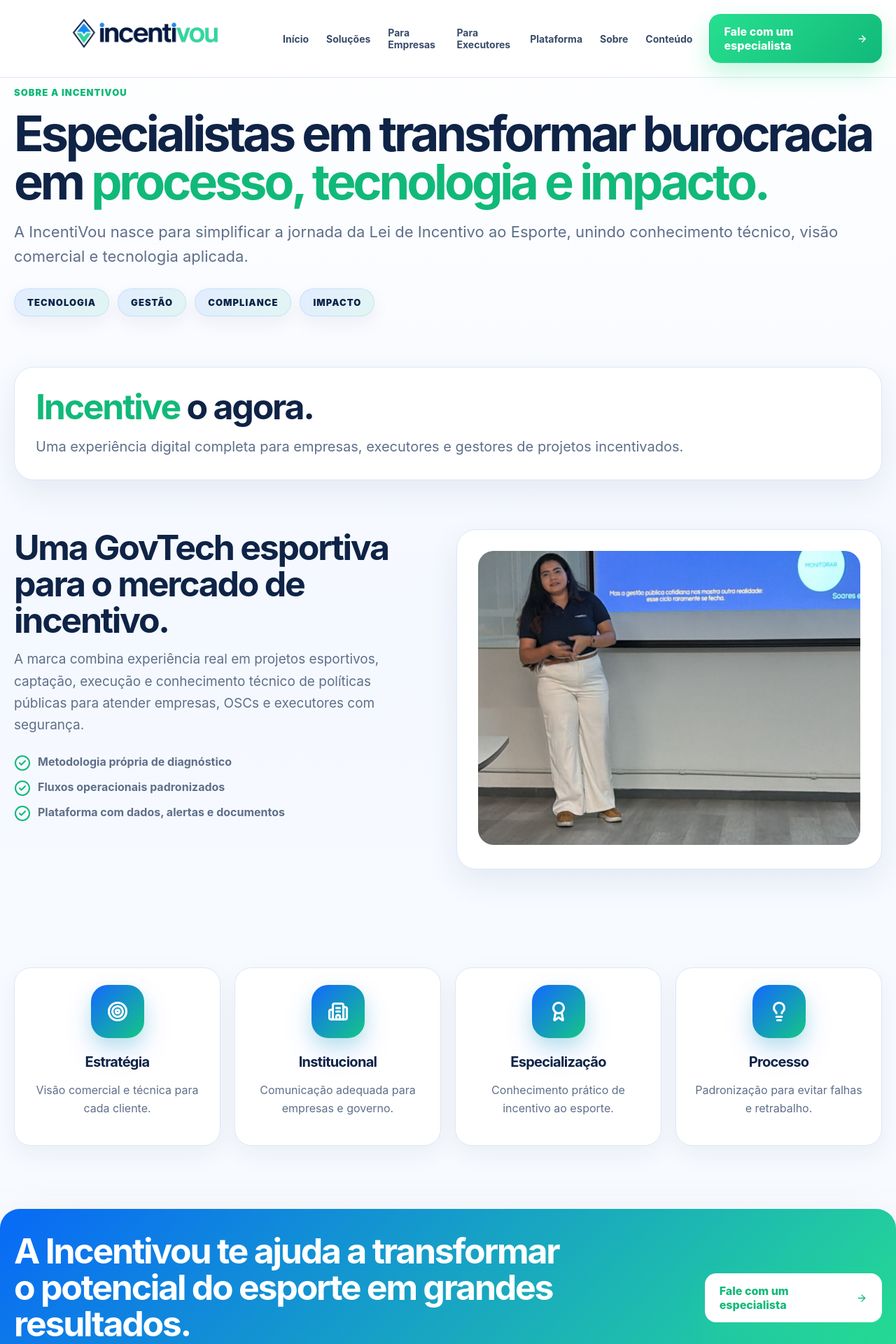
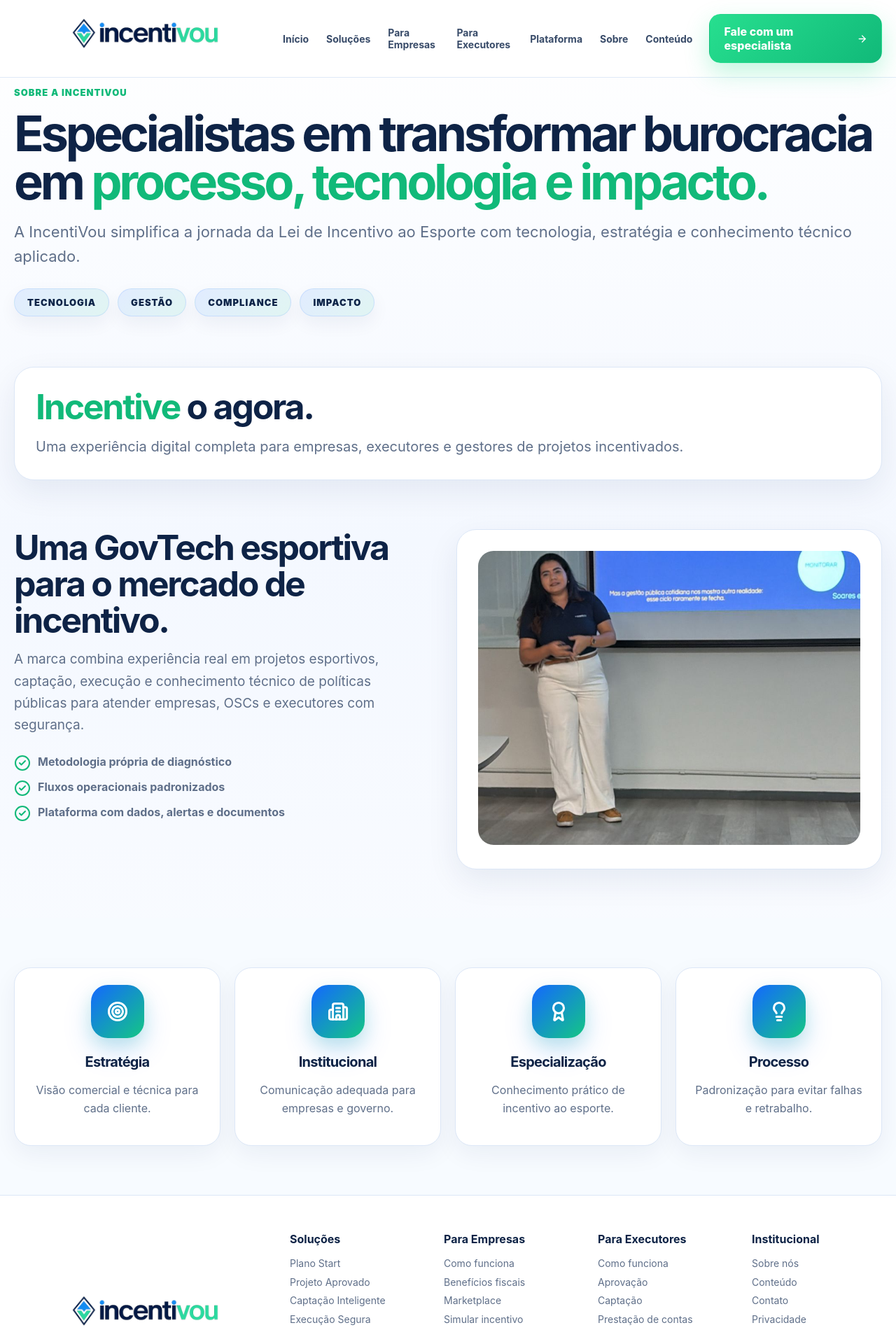
Before and after one commit to Brunoleoguilherme/incentivou-site, a Next.js app: page /sobre in a window 1280 px wide. Shown: the top 1920 px of the page at 70% size. Built offline with nearby package versions, Linux system fonts and the light colour scheme.

Commit message:
Ajusta hero e remove CTA da pagina sobre

```diff
--- a/app/sobre/page.js
+++ b/app/sobre/page.js
@@ -40,7 +40,7 @@
         title={
           'Especialistas em transformar burocracia em <strong>processo, tecnologia e impacto.</strong>'
         }
-        text="A IncentiVou nasce para simplificar a jornada da Lei de Incentivo ao Esporte, unindo conhecimento técnico, visão comercial e tecnologia aplicada."
+        text="A IncentiVou simplifica a jornada da Lei de Incentivo ao Esporte com tecnologia, estratégia e conhecimento técnico aplicado."
       />
 
       <section className="section">
@@ -111,7 +111,6 @@
         </div>
       </section>
 
-      <CTA />
     </main>
   );
 }
```
